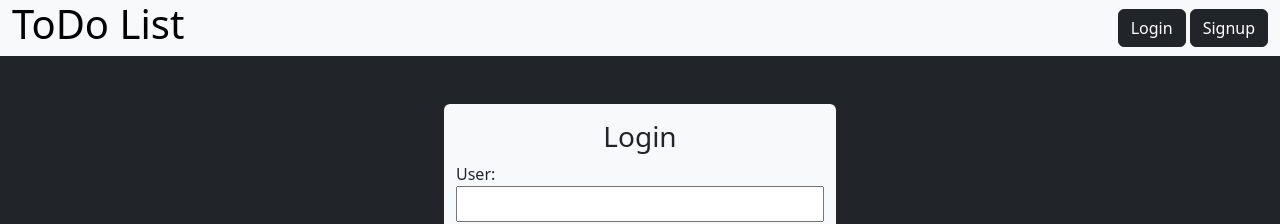
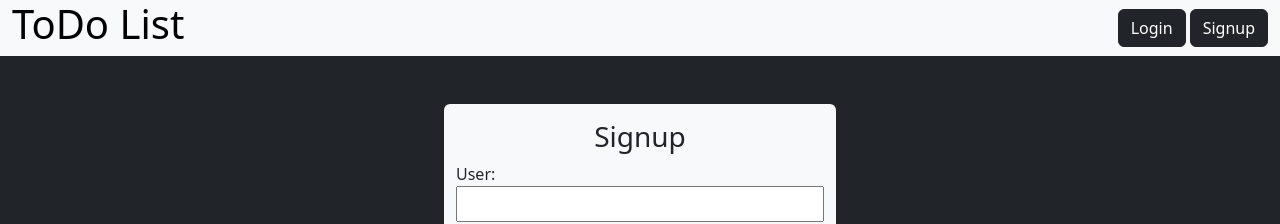
Before and after one commit to Ozzlamaz/Todo-List, a React (Vite) app in the folder client/: page /signup in a window 1280 px wide. Shown: the top 224 px of the page. Built offline with nearby package versions, Linux system fonts and the light colour scheme.

Commit message:
fix: signup header

```diff
--- a/client/src/pages/Signup.jsx
+++ b/client/src/pages/Signup.jsx
@@ -20,7 +20,7 @@
             style={{maxWidth: '24.5rem'}}
             onSubmit={handleSubmit}
         >
-            <h3 className="text-center">Login</h3>
+            <h3 className="text-center">Signup</h3>
 
             <label htmlFor="user-name">User:</label>
             <input
```
